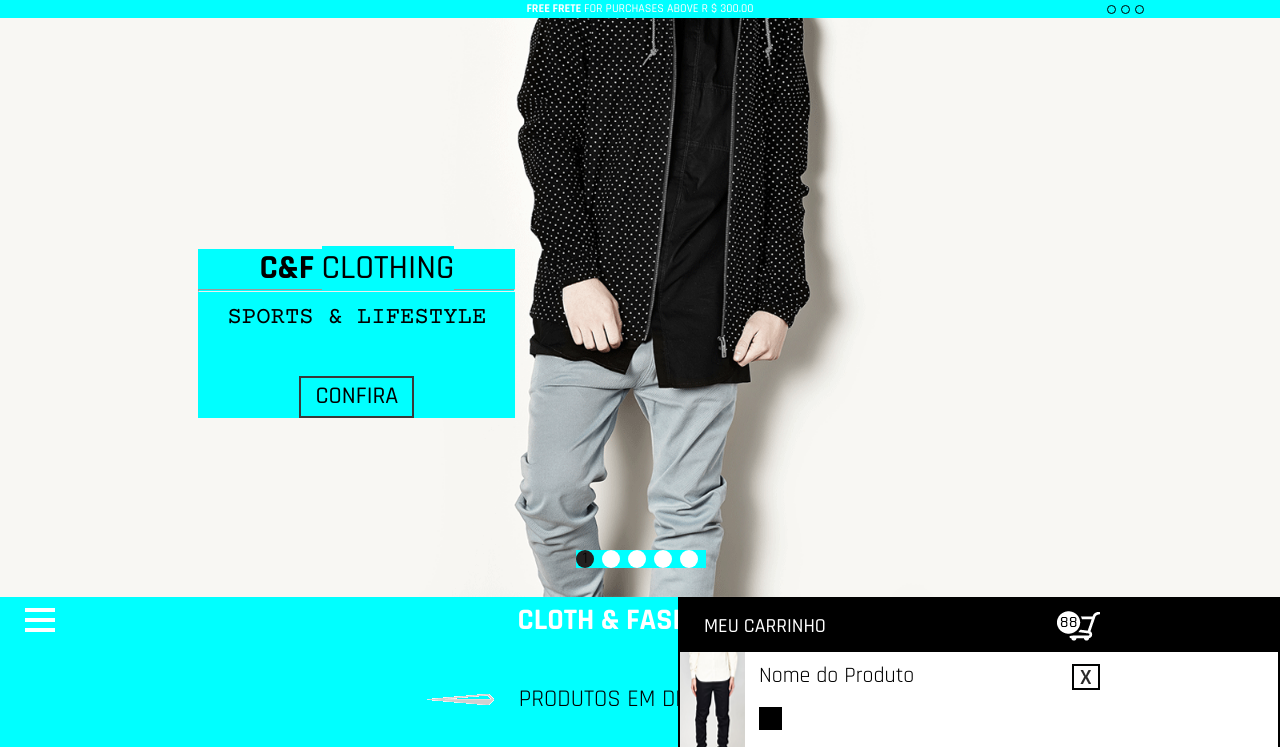
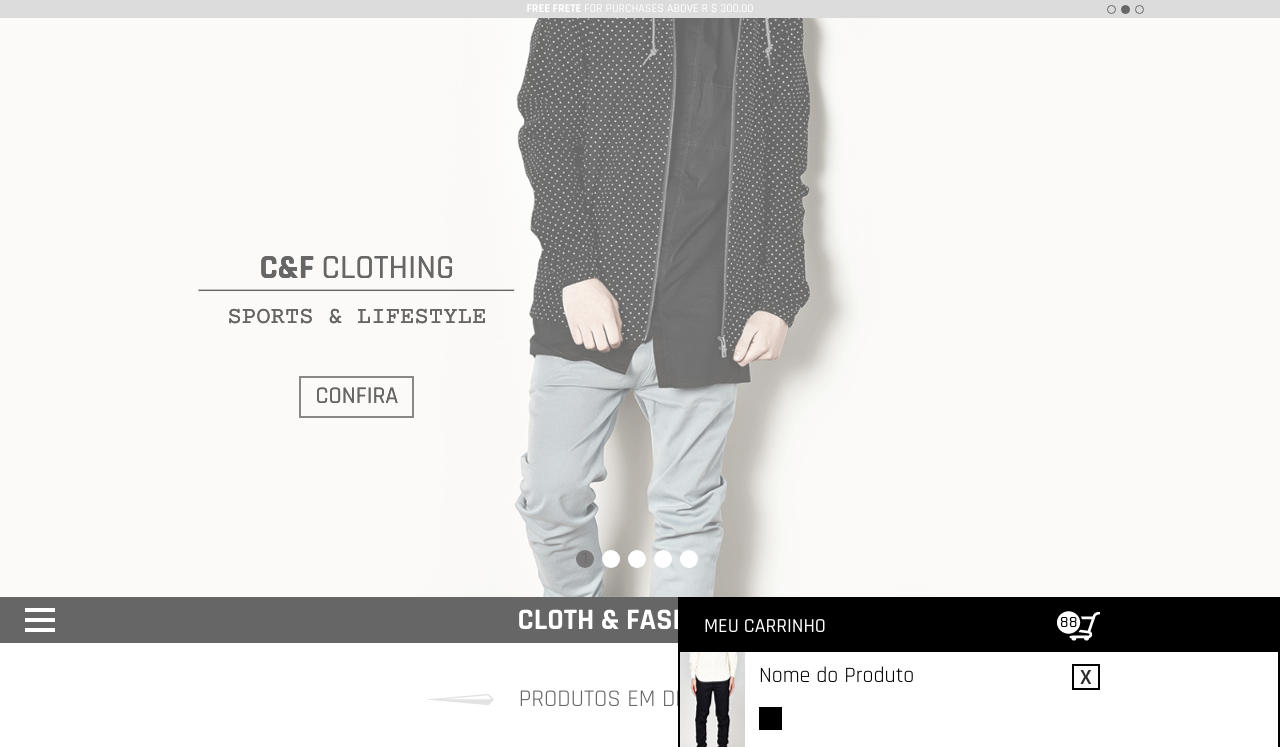
Before and after one commit to Lutsiva-Darina/Aimprosoft, a plain HTML site: page index.html in a window 1280 px wide. Both pictures are taken after a click on the element 1232 px from the left and 620 px from the top of the page. Shown: the top 747 px of the page. Drawn offline with nearby package versions, Linux system fonts and the light colour scheme.

Commit message:
-afinish modal shopcard

```diff
--- a/css/components/shopcard.css
+++ b/css/components/shopcard.css
@@ -138,12 +138,19 @@
     /* padding: 21px 50px 22px 34px; */
     color: white;
 }
-.shopcard__container .open {
+/* .shopcard__container .open {
     transition: .2s visibility linear, .2s opacity linear;
     visibility: visible;
     opacity: 1;
+} */
+.block__opacity{
+    display: none;
+    width: 100%;
+    height: 100vh;
+    background-color: white;
+    position: fixed;
+    top:0;
+    left:0;
+    opacity: 0.4;
+    z-index: 20;
 }
-.block2{
-    background-color: aqua;
-    /* opacity: 0.9; */
-}
--- a/index.html
+++ b/index.html
@@ -22,7 +22,7 @@
             <div class="header__point"></div>
         </div>
     </header>
-
+    <div class="block__opacity"></div>
     <section class="header__slider">
         <div class="slider">
             <div class="offer__slider-wrapper">
@@ -69,6 +69,7 @@
                 <a href="#" class="menu__login">login</a>
                 <div class="menu__basket">
 <!--MODAL-->
+
                     <div class="shopcard__container" id="shop">
                         <div class="choose__part">
                             <div class="shopcard__header__black">
--- a/script/modal_shopcard.js
+++ b/script/modal_shopcard.js
@@ -1,27 +1,11 @@
 let button = document.querySelector(".menu__basket");
 let shopcard = document.querySelector(".shopcard__container");
 let body = document.querySelector("body");
+let opacity = document.querySelector(".block__opacity");
 
 button.addEventListener("click", function() {
-//    shopcard.style.cssText="";
-//    shopcard.style.display="flex";
-//    shopcard.style.position="absolute";
-//    shopcard.style.top=0+"px";
-//    body.style.backgroundColor="rgba(0, 0, 0, 0.4)";
-//    body.style.overflow="hidden";
-// display: flex;
-//     position: absolute;
-//     /* top: 0px; */
-//     right: 0px;
-//     /* left: 0; */
-//     z-index: 100;
-   shopcard.style.cssText = "display:flex; position:absolute; z-index: 100; right:0; top:0;overflow:hidden; opacity:1";
-   document.querySelectorAll("body, body :not(.menu__basket *)")
-   .forEach(element=>element.classList.add("block2"));
-
-//    document.querySelectorAll("body, body :not(.menu__basket *)")
-//   .forEach(element => element.style.backgroundColor=`rgba(${0},${0},${0},${0.5})`);
-//    body.style.backgroundColor="rgba(255, 255, 255, 1);";
+    opacity.style.display="block";
+    shopcard.style.cssText = "display:flex; position:absolute; z-index: 100; right:0; top:0;overflow:hidden; opacity:1";
   });
   window.onclick = function(event) {
     if (shopcard.contains(event.target) || event.target == button) {
@@ -30,6 +14,6 @@
     else if (event.target != shopcard) {
         console.log(event);
         shopcard.style.display = "none";
-        body.style.overflow="";
+        opacity.style.display="none";
       }
   }
```
